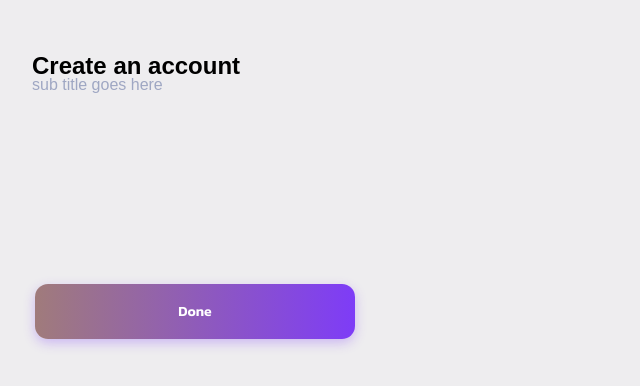
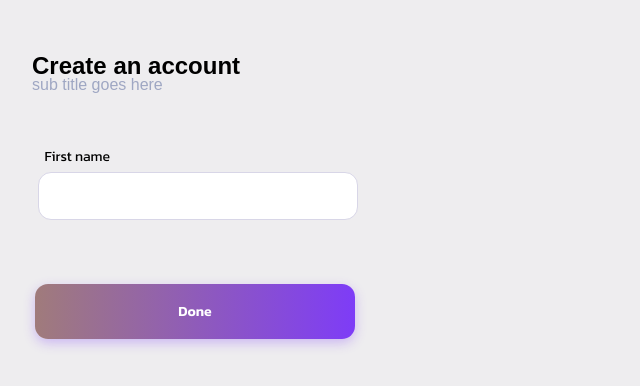
Before and after one commit to tddamith/react_sample, a React (Create React App) app: page / in a window 1280 px wide. Shown: the top 386 px of the page, without its empty margins (0-640 px from the left). Built offline with nearby package versions, Linux system fonts and the light colour scheme; a web font is replaced by a local one.

Commit message:
created_input_field

```diff
--- a/src/App.js
+++ b/src/App.js
@@ -1,5 +1,5 @@
 import './App.css';
-import {DropDownComponent, TestComponent, SingIn, Button} from './components';
+import {DropDownComponent, TestComponent, SingIn, Button, InputField} from './components';
 
 function App() {
   return (
@@ -8,6 +8,7 @@ function App() {
         <TestComponent/>
         <SingIn/>
         <Button/>
+        <InputField/>
       </div>
   );
 }
--- a/src/assets/stylesheets/modules/variable.scss
+++ b/src/assets/stylesheets/modules/variable.scss
@@ -1,6 +1,7 @@
 $primary-color: #7E3CF7;
 $bg: #eeedef;
 $secondary-test-color: #9FA7C3;
+$box-color:#D8D6E7;
 
 
 $font-xxs: 12px;
--- a/src/components/index.jsx
+++ b/src/components/index.jsx
@@ -2,10 +2,6 @@ import TestComponent from "./testMenu";
 import DropDownComponent from "./dropDown";
 import SingIn from "./signIn/signin";
 import Button from "./button/button";
+import InputField from "./input_field/input_filed";
 
-export {
-  TestComponent,
-  DropDownComponent,
-  SingIn,
-  Button
-};
+export { TestComponent, DropDownComponent, SingIn, Button, InputField };
--- /dev/null
+++ b/src/components/input_field/input_field.scss
@@ -0,0 +1,36 @@
+@use '../../assets/stylesheets/modules/variable' as *;
+@use '../../assets/stylesheets/modules/mixin' as *;
+
+.input-container {
+  @include kanit-regular;
+  width: 100%;
+  max-width: 400px; // Set a max-width for better layout control
+  margin-left: 1cm;
+
+}
+
+.input-label {
+  display: block; // Ensures the label is on its own line
+  font-size: 14px;
+  font-weight: 400;
+  margin-bottom: 8px; // Space between label and input
+  margin-right: 8.5cm;
+  line-height: 100%;
+
+}
+
+.text-input {
+  width: 320px;
+  height: 48px;
+  padding: 12px 16px; // Vertical and horizontal padding
+  font-size: 16px;
+  border: 1px solid ;
+  border-radius: 13px; // Creates the rounded corners
+  box-sizing: border-box; // Ensures padding and border are included in the width
+
+  color: $box-color;
+  margin-right: 8.5cm;
+
+
+
+}
--- /dev/null
+++ b/src/components/input_field/input_filed.jsx
@@ -0,0 +1,20 @@
+import React from "react";
+import "./input_field.scss";
+
+const InputField = () => {
+  return (
+    <div className="input-container">
+      <label htmlFor="firstName" className="input-label">
+        First name
+      </label>
+      <input
+        type="text"
+        id="firstName"
+        name="firstName"
+        className="text-input"
+      />
+    </div>
+  );
+};
+
+export default InputField;
```
